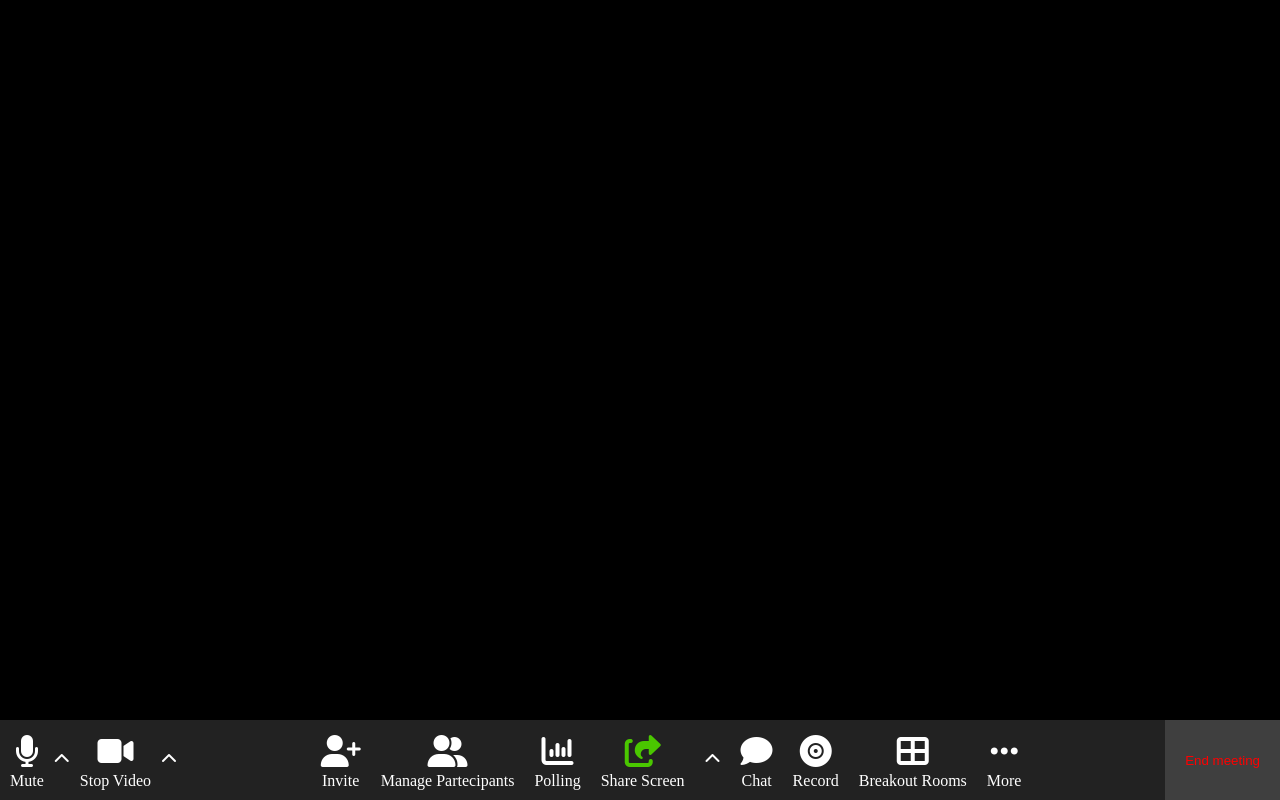
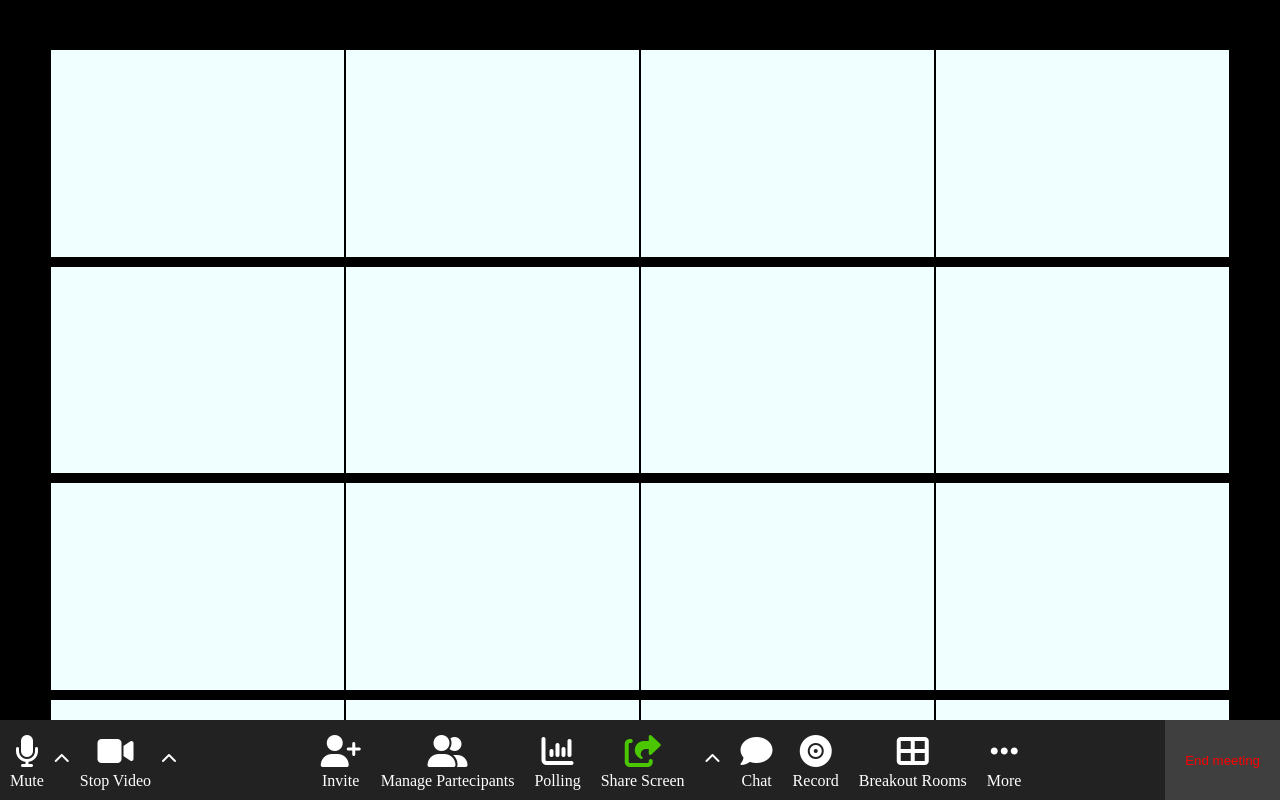
Before and after one commit to mesciuS/html-css-zoom, a plain HTML site: page index.html in a window 1280 px wide. Drawn offline with Linux system fonts and the light colour scheme.

Commit message:
feat: stuttura video interni + scrollbar

```diff
--- a/css/style.css
+++ b/css/style.css
@@ -14,6 +14,29 @@
 
     background-color: #000000;
 }
+
+.video-inner {
+    display: flex;
+    flex-wrap: wrap;
+
+    width: 100%;
+    height: 100%;
+
+    padding: 50px;
+
+    overflow-y: auto;
+}
+
+.partecipants {
+    background-color: azure;
+    width: calc(25% - 2px);
+    height: calc(100% / 3);
+
+    margin-bottom: 10px;
+    margin-left: 1px;
+    margin-right: 1px;
+}
+
 .bar {
     height: 80px;
 
@@ -70,3 +93,20 @@ p {
     padding-left: 20px;
     padding-right: 20px;
 }
+
+
+/* Stilizzazione scrollbar */
+::-webkit-scrollbar {
+    width: 12px;
+}
+
+::-webkit-scrollbar-track {
+    background: transparent;
+}
+
+::-webkit-scrollbar-thumb {
+    background-color: #3f3f3f;
+    border-radius: 20px;
+    border: 1px solid black;
+}
+/* /stilizzazione scrollbar */
--- a/index.html
+++ b/index.html
@@ -15,7 +15,24 @@
     <div class="container">
 
         <div class="video">
-
+            <div class="video-inner">
+                <div class="partecipants"></div>
+                <div class="partecipants"></div>
+                <div class="partecipants"></div>
+                <div class="partecipants"></div>
+                <div class="partecipants"></div>
+                <div class="partecipants"></div>
+                <div class="partecipants"></div>
+                <div class="partecipants"></div>
+                <div class="partecipants"></div>
+                <div class="partecipants"></div>
+                <div class="partecipants"></div>
+                <div class="partecipants"></div>
+                <div class="partecipants"></div>
+                <div class="partecipants"></div>
+                <div class="partecipants"></div>
+                <div class="partecipants"></div>
+            </div>
         </div>
 
         <div class="bar">
@@ -75,7 +92,6 @@
                 </button>
             </div>
         </div>
-<!-- cose da fare: mettere div per scritte, mettere chevron in div in modo da allineare tutto al centro  -->
     </div>
 </body>
 </html>
```
